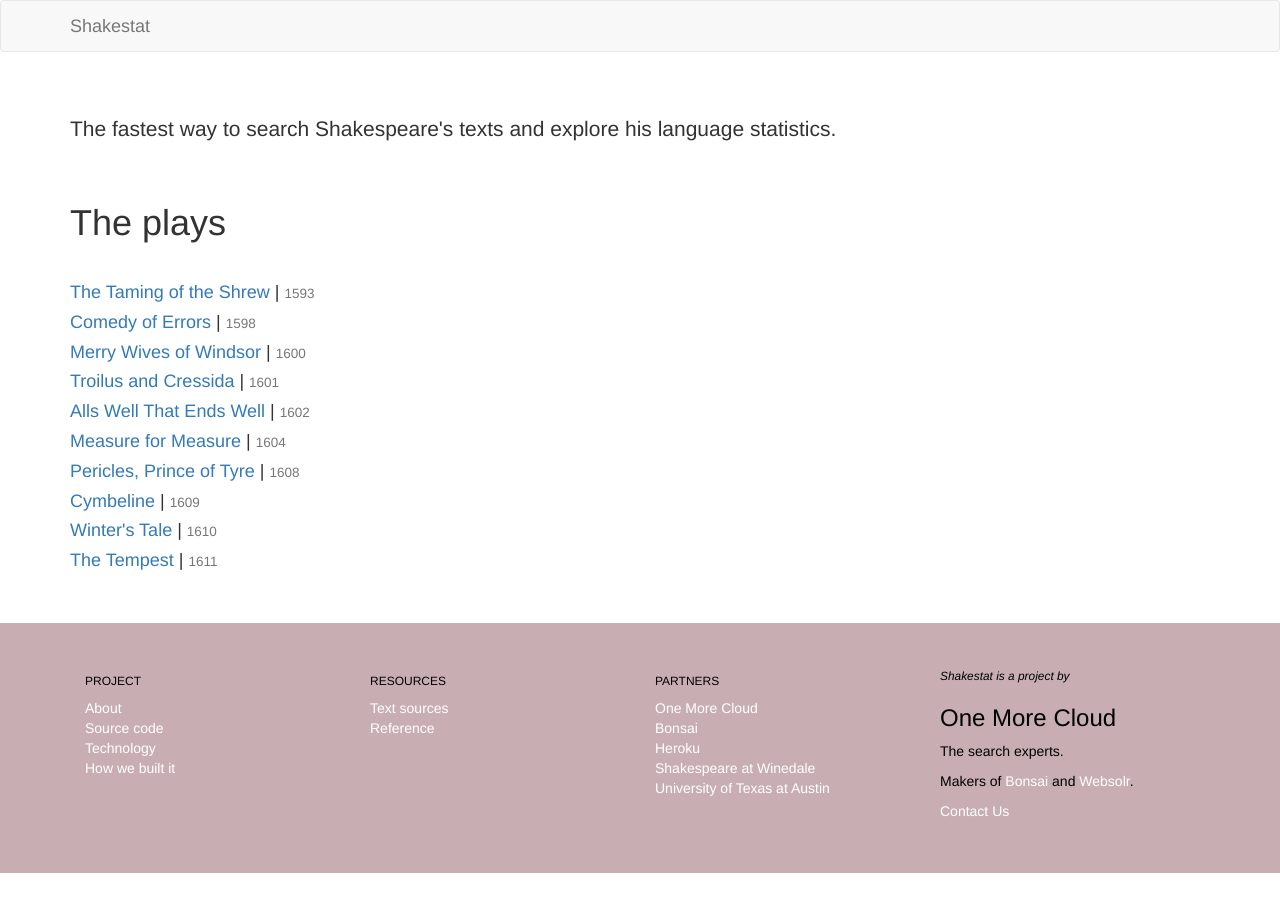
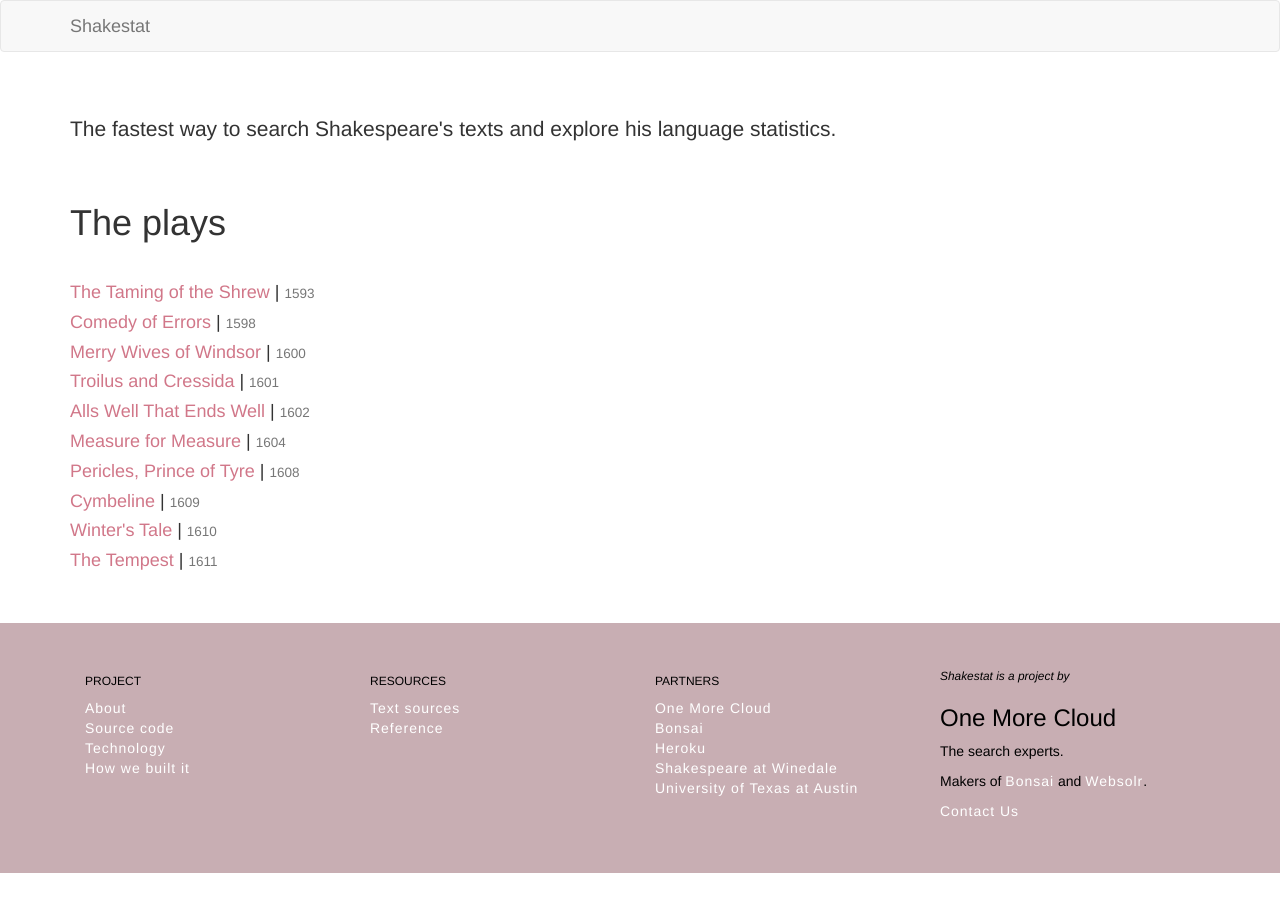
Before and after one commit to omc/jekyll-elasticsearch-boilerplate, a Jekyll site: the page built from index.html, in a window 1280 px wide. Built offline with Jekyll 4.4.1, drawn with Linux system fonts in a browser that asks for light colours.

Commit message:
More sass

```diff
--- a/_sass/_layout.scss
+++ b/_sass/_layout.scss
@@ -7,5 +7,7 @@ footer {
   color: black;
   a {
     color: white;
+    font-weight: 200;
+    letter-spacing: 0.07em;
   }
 }
--- a/_sass/_site.scss
+++ b/_sass/_site.scss
@@ -1,5 +1,13 @@
 .home {
   padding: 3em 0;
+}
+
+a {
+  color: $link-color;
+  &:hover {
+    color: $link-hover-color;
+    text-decoration: none;
+  }
 }
 
 
--- a/_sass/_variables.scss
+++ b/_sass/_variables.scss
@@ -1,5 +1,8 @@
-
 
 $dusty-pink: #C8AEB3;
+$pink: #D17789;
+
+$link-color: $pink;
+$link-hover-color: darken($pink, 30%);
 
 $footer-color: $dusty-pink;
```
